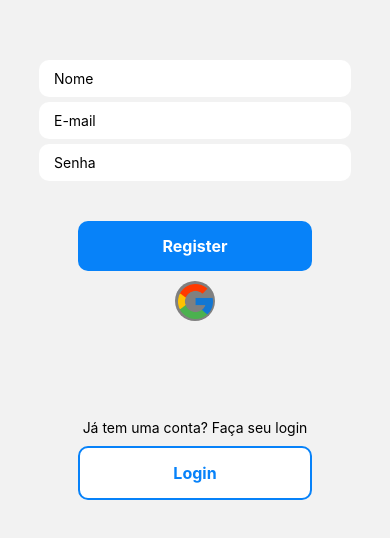
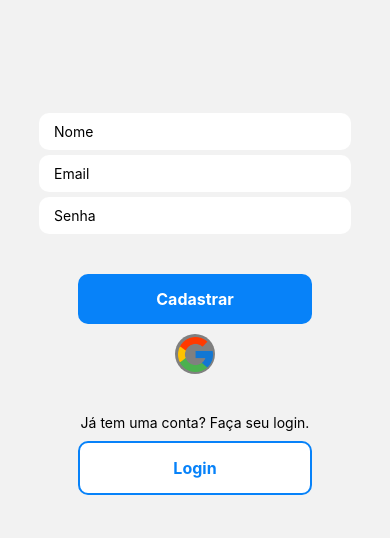
Before and after one commit to rosean3/arsenal-challenge, a React Native app: screen /Registration in a window 390 px wide. Shown: the part 218-756 px from the top of the page. Built offline with nearby package versions, Linux system fonts and the light colour scheme; no server answers.

Commit message:
feat: implement react hook form

```diff
--- a/firebase.js
+++ b/firebase.js
@@ -19,10 +19,8 @@ const firebaseConfig = {
 let app;
 if (!getApps().length) {
   app = initializeApp(firebaseConfig);
-  console.log("testing");
 } else {
   app = getApp();
-  console.log("testing2");
 }
 
 const auth = getAuth(app);
--- a/package.json
+++ b/package.json
@@ -15,6 +15,7 @@
     "expo-status-bar": "~1.4.4",
     "firebase": "^9.22.2",
     "react": "18.2.0",
+    "react-hook-form": "^7.44.3",
     "react-native": "0.71.8",
     "react-native-safe-area-context": "4.5.0",
     "react-native-screens": "~3.20.0"
--- a/src/screens/LoginScreen.js
+++ b/src/screens/LoginScreen.js
@@ -10,10 +10,19 @@ import { React, useEffect, useState } from "react";
 import { auth } from "../../firebase";
 import { signInWithEmailAndPassword, onAuthStateChanged } from "firebase/auth";
 import { useNavigation } from "@react-navigation/native";
+import { useForm, Controller } from "react-hook-form";
 
 const LoginScreen = () => {
-  const [email, setEmail] = useState("");
-  const [password, setPassword] = useState("");
+  const {
+    control,
+    handleSubmit,
+    formState: { errors },
+  } = useForm({
+    defaultValues: {
+      email: "",
+      password: "",
+    },
+  });
 
   const navigation = useNavigation();
 
@@ -27,14 +36,12 @@ const LoginScreen = () => {
     return unsubscribe();
   }, []);
 
-  const handleLogin = async () => {
-    signInWithEmailAndPassword(auth, email, password)
+  const handleLogin = async (data) => {
+    signInWithEmailAndPassword(auth, data.email, data.password)
       .then((userCredential) => {
         const user = userCredential.user;
         console.log("Logged in with:", user.email);
-        setEmail("");
-        setPassword("");
-        // ...
+        navigation.replace("Home");
       })
       .catch((error) => {
         alert(error.message);
@@ -44,22 +51,47 @@ const LoginScreen = () => {
   return (
     <KeyboardAvoidingView style={styles.container} behavior="padding">
       <View style={styles.inputContainer}>
+        <Controller
+          control={control}
+          rules={{
+            required: true,
+          }}
+          render={({ field: { onChange, onBlur, value } }) => (
             <TextInput
               placeholder="Email"
-          value={email}
-          onChangeText={(text) => setEmail(text)}
+              onBlur={onBlur}
+              onChangeText={onChange}
+              value={value}
               style={styles.input}
             />
+          )}
+          name="email"
+        />
+        {errors.email && <Text>Este campo é obrigatório.</Text>}
+        <Controller
+          control={control}
+          rules={{
+            required: true,
+          }}
+          render={({ field: { onChange, onBlur, value } }) => (
             <TextInput
-          placeholder="Password"
-          value={password}
-          onChangeText={(text) => setPassword(text)}
+              placeholder="Senha"
+              onBlur={onBlur}
+              onChangeText={onChange}
+              value={value}
               style={styles.input}
               secureTextEntry
             />
+          )}
+          name="password"
+        />
+        {errors.password && <Text>Este campo é obrigatório.</Text>}
       </View>
       <View style={styles.buttonContainer}>
-        <TouchableOpacity onPress={handleLogin} style={styles.button}>
+        <TouchableOpacity
+          onPress={handleSubmit(handleLogin)}
+          style={styles.button}
+        >
           <Text style={styles.buttonText}>Login</Text>
         </TouchableOpacity>
       </View>
--- a/src/screens/RegistrationScreen.js
+++ b/src/screens/RegistrationScreen.js
@@ -7,6 +7,7 @@ import {
   View,
   Image,
 } from "react-native";
+import { useForm, Controller } from "react-hook-form";
 import { React, useEffect, useState } from "react";
 import { auth, db } from "../../firebase";
 import {
@@ -14,47 +15,53 @@ import {
   onAuthStateChanged,
 } from "firebase/auth";
 import { doc, setDoc } from "firebase/firestore";
-import { useNavigation } from "@react-navigation/native";
+import { useNavigation, useRoute } from "@react-navigation/native";
 import PopupComponent from "../components/PopUpComponent";
 const googleIcon = require("../../assets/googleIcon.png");
 
 const RegistrationScreen = () => {
-  const [email, setEmail] = useState("");
-  const [password, setPassword] = useState("");
-  const [name, setName] = useState("");
+  const {
+    control,
+    handleSubmit,
+    formState: { errors },
+  } = useForm({
+    defaultValues: {
+      name: "",
+      email: "",
+      password: "",
+    },
+  });
 
   const navigation = useNavigation();
   const [isPopupVisible, setIsPopupVisible] = useState(false);
+  const route = useRoute().name;
 
   useEffect(() => {
     const unsubscribe = onAuthStateChanged(auth, (user) => {
       if (user) {
-        setIsPopupVisible(true);
+        navigation.replace("Home");
       }
     });
 
     return () => {
       unsubscribe();
-      setEmail("");
-      setPassword("");
-      setName("");
-      setIsPopupVisible(false);
     };
   }, []);
 
-  const handleSignUp = async () => {
+  const handleSignUp = async (data) => {
     try {
       // Create user with email and password
       const userCredential = await createUserWithEmailAndPassword(
         auth,
-        email,
-        password
+        data.email,
+        data.password
       );
       const user = userCredential.user;
       console.log("Registered with:", user.email);
 
       // Store additional user information in Firestore
-      await setDoc(doc(db, "users", user.uid), { name });
+      await setDoc(doc(db, "users", user.uid), { name: data.name });
+      setIsPopupVisible(true);
     } catch (error) {
       alert(error.message);
     }
@@ -69,39 +76,76 @@ const RegistrationScreen = () => {
           navigation.replace("Home");
         }}
       />
-      <View style={styles.inputContainer}>
+      <KeyboardAvoidingView style={styles.inputContainer}>
+        <Controller
+          control={control}
+          rules={{
+            required: true,
+          }}
+          render={({ field: { onChange, onBlur, value } }) => (
             <TextInput
               placeholder="Nome"
-          value={name}
-          onChangeText={(text) => setName(text)}
+              onBlur={onBlur}
+              onChangeText={onChange}
+              value={value}
               style={styles.input}
             />
+          )}
+          name="name"
+        />
+        {errors.name && <Text>Este campo é obrigatório.</Text>}
+        <Controller
+          control={control}
+          rules={{
+            required: true,
+          }}
+          render={({ field: { onChange, onBlur, value } }) => (
             <TextInput
-          placeholder="E-mail"
-          value={email}
-          onChangeText={(text) => setEmail(text)}
+              placeholder="Email"
+              onBlur={onBlur}
+              onChangeText={onChange}
+              value={value}
               style={styles.input}
             />
+          )}
+          name="email"
+        />
+        {errors.email && <Text>Este campo é obrigatório.</Text>}
+        <Controller
+          control={control}
+          rules={{
+            required: true,
+          }}
+          render={({ field: { onChange, onBlur, value } }) => (
             <TextInput
               placeholder="Senha"
-          value={password}
-          onChangeText={(text) => setPassword(text)}
+              onBlur={onBlur}
+              onChangeText={onChange}
+              value={value}
               style={styles.input}
               secureTextEntry
             />
-      </View>
+          )}
+          name="password"
+        />
+        {errors.password && <Text>Este campo é obrigatório.</Text>}
+      </KeyboardAvoidingView>
       <View style={styles.buttonContainer}>
-        <TouchableOpacity onPress={handleSignUp} style={styles.button}>
-          <Text style={styles.buttonText}>Register</Text>
+        <TouchableOpacity
+          onPress={handleSubmit(handleSignUp)}
+          style={styles.button}
+        >
+          <Text style={styles.buttonText}>Cadastrar</Text>
         </TouchableOpacity>
       </View>
+
       <View style={styles.iconsContainer}>
         <TouchableOpacity onPress={() => {}} style={styles.iconContainer}>
           <Image style={styles.icons} source={googleIcon} />
         </TouchableOpacity>
       </View>
       <View style={[styles.buttonContainer, styles.loginButtonContainer]}>
-        <Text>Já tem uma conta? Faça seu login</Text>
+        <Text>Já tem uma conta? Faça seu login.</Text>
         <TouchableOpacity
           onPress={() => navigation.navigate("Login")}
           style={[styles.button, styles.buttonOutline]}
@@ -117,8 +161,9 @@ export default RegistrationScreen;
 
 const styles = StyleSheet.create({
   container: {
-    marginTop: "70%",
+    marginTop: "50%",
     alignItems: "center",
+    justifyContent: "center",
     flex: 1,
   },
   inputContainer: {
@@ -150,7 +195,8 @@ const styles = StyleSheet.create({
     fontSize: 16,
   },
   loginButtonContainer: {
-    marginTop: "25%",
+    position: "static",
+    bottom: 0,
   },
   buttonOutlineText: {
     color: "#0782F9",
```
Also changed, not shown: 1 other file (tests, documents, lock files or other folders). Lines whose indentation alone changed are shown as unchanged.
